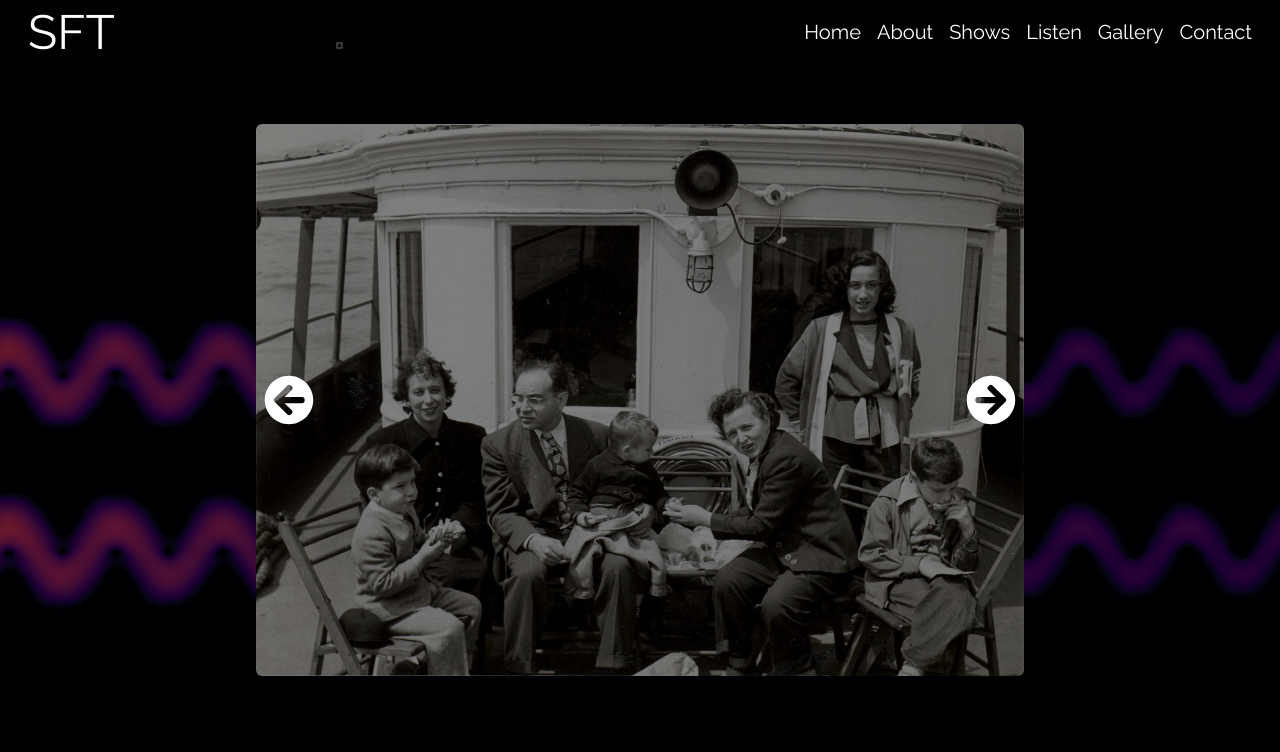
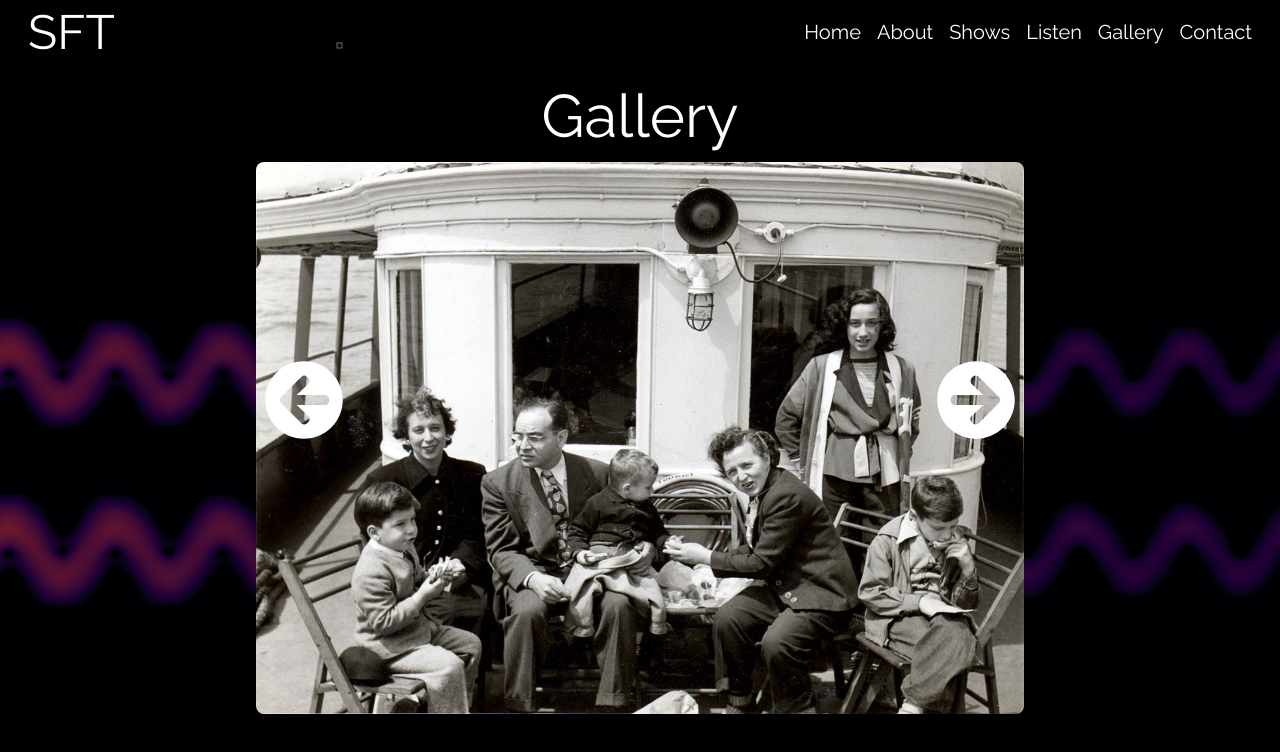
Before and after one commit to kaseyknudsen/Schimscheimer-Family-Trio-Website, a Next.js app: page /gallery in a window 1280 px wide. Shown: the top 752 px of the page. Built offline with nearby package versions, Linux system fonts and the light colour scheme.

Commit message:
finished slider

```diff
--- a/app/components/Slider.js
+++ b/app/components/Slider.js
@@ -1,23 +1,49 @@
 "use client";
-import { SliderData } from "../data/SliderData";
 import Image from "next/image";
-import React, { useState } from "react";
+import React, { useState, useEffect } from "react";
 import { FaArrowCircleLeft, FaArrowCircleRight } from "react-icons/fa";
 
-const Slider = ({ images, title }) => {
+const Slider = ({ images }) => {
+  const [slideIndex, setSlideIndex] = useState(0);
+  const [activeSlide, setActiveSlide] = useState(images[slideIndex]);
+
+  const setSlider = (number) => {
+    let newNumber = slideIndex + number;
+    console.log(slideIndex);
+    setSlideIndex(newNumber);
+    if (slideIndex === 0 && number === -1) {
+      setSlideIndex(images.length - 1);
+      return;
+    }
+    if (slideIndex === images.length - 1 && number === 1) {
+      setSlideIndex(0);
+      return;
+    }
+  };
+  useEffect(() => {
+    setActiveSlide(images[slideIndex]);
+  }, [slideIndex]);
   return (
     <div id="slider" className="text-white p-20 ">
-      <h1 className="text-5xl">{title}</h1>
       {images && (
-        <div className="slider-container relative flex flex-col items-center justify-center">
-          <div className="slider-img max-w-screen-md rounded-md overflow-hidden">
-            <Image src={images[0]} />
+        <div className="slider-container relative flex flex-col items-center justify-center z-10">
+          <h1 className="text-4xl md:text-6xl text-center mb-4 text-white">
+            Gallery
+          </h1>
+          <div className="slider-img max-w-screen-md rounded-lg overflow-hidden">
+            <Image src={activeSlide} className="object-cover w-full h-full" />
           </div>
-          <a className="button-previous absolute left-0 p-2 z-10">
-            <FaArrowCircleLeft size={50} />
+          <a
+            className="button-previous absolute left-0 p-2 hover:cursor-pointer "
+            onClick={() => setSlider(-1)}
+          >
+            <FaArrowCircleLeft className="w-7 h-7 md:w-10 md:h-10 lg:w-20 lg:h-20 " />
           </a>
-          <a className="button-next absolute right-0 p-2 z-10">
-            <FaArrowCircleRight size={50} />
+          <a
+            className="button-next absolute right-0 p-2 z-10 hover:cursor-pointer"
+            onClick={() => setSlider(1)}
+          >
+            <FaArrowCircleRight className="w-7 h-7 md:w-10 md:h-10 lg:w-20 lg:h-20" />
           </a>
         </div>
       )}
--- a/app/gallery/page.js
+++ b/app/gallery/page.js
@@ -26,9 +26,10 @@ const page = () => {
     trioAtElis,
   ];
   return (
-    <div className="custom-img4 bg-center min-h-screen z-[-1] flex flex-col justify-center items-center">
+    <div className="custom-img4 bg-center p-8 h-screen z-[-1] flex flex-col justify-center items-center">
+
       <div>
-        <Slider images={imagesArray} title={""} />
+        <Slider images={imagesArray} title={"Gallery"} />
       </div>
       <div className="absolute top-0 left-0 right-0 bottom-0 z-[2] bg-black/50" />
     </div>
```
